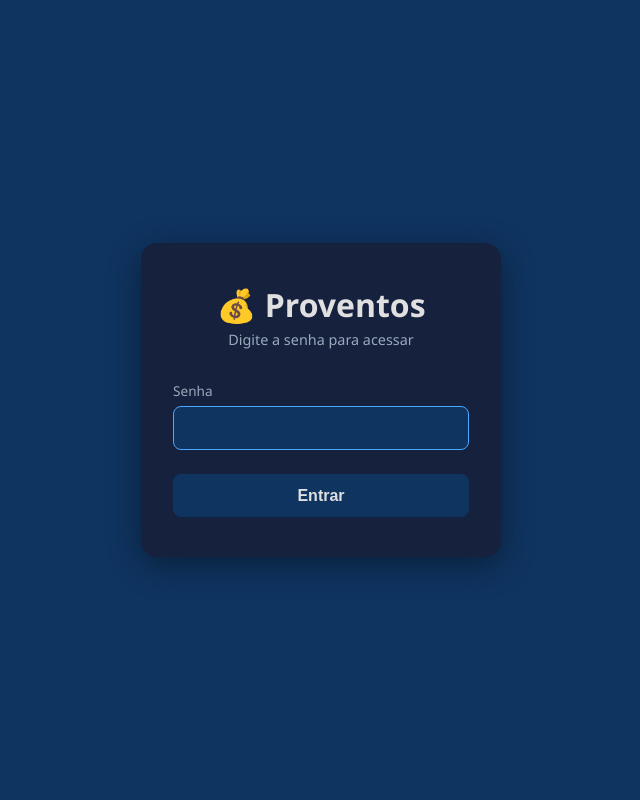
After one commit to fabiomirmar/dividendos, a Flask app: page /login in a window 1280 px wide. The commit adds this page. Shown: the whole page, without its empty margins (319-959 px from the left). Run offline with Flask 3, Linux system fonts and the light colour scheme.

Commit message:
Add optional password protection via -p/--password flag
- New -p/--password flag accepts a Base64-encoded password
- All routes protected by @_login_required decorator when password is set
- Login page (login.html) matches the existing dark theme
- Logout button appears in header only when password protection is active
- -p flag for port renamed to -P to free -p for password
- Flask session-based auth with random secret_key on each startup

Usage:
  python3 app.py -p $(echo -n 'minhasenha' | base64)

Co-authored-by: Copilot <223556219+Copilot@users.noreply.github.com>

```diff
--- a/app.py
+++ b/app.py
@@ -5,6 +5,8 @@ Uso:
   python3 app.py                          # sem configuração prévia
   python3 app.py --config carteira.yaml   # com arquivo de configuração
   python3 app.py -c carteira.yaml         # forma abreviada
+  python3 app.py -P 8080                  # porta personalizada
+  python3 app.py -p $(echo -n 'senha' | base64)   # com proteção por senha
 
 Acesse: http://localhost:5000
 """
@@ -15,7 +17,10 @@ import os
 import time
 import argparse
 from datetime import date
-from flask import Flask, render_template, request, jsonify, Response, stream_with_context
+import base64
+import secrets
+from functools import wraps
+from flask import Flask, render_template, request, jsonify, Response, stream_with_context, session, redirect, url_for
 
 try:
     import yaml
@@ -28,9 +33,23 @@ sys.path.insert(0, os.path.dirname(__file__))
 from core import buscar_proventos, agregar_por_mes, total_por_mes, MESES, MESES_CURTOS, INTER_REQ_DELAY
 
 app = Flask(__name__, static_folder=os.path.join(os.path.dirname(__file__), "static"))
+app.secret_key = secrets.token_hex(32)
 
 # Ativos pré-carregados do arquivo de configuração (lista de {ticker, qtd})
 app.config["ATIVOS_CONFIG"] = []
+app.config["PASSWORD"] = None  # None = sem proteção por senha
+
+
+def _login_required(f):
+    """Decorator: redireciona para login se senha estiver configurada e usuário não autenticado."""
+    @wraps(f)
+    def decorated(*args, **kwargs):
+        if app.config["PASSWORD"] and not session.get("autenticado"):
+            if request.is_json or request.headers.get("Accept") == "text/event-stream":
+                return jsonify({"erro": "Não autorizado"}), 401
+            return redirect(url_for("login", next=request.path))
+        return f(*args, **kwargs)
+    return decorated
 
 
 def _carregar_config(caminho: str) -> list[dict]:
@@ -101,18 +120,40 @@ def _processar_ticker(ticker: str, qtd: int, ano: int) -> dict:
     }
 
 
+@app.route("/login", methods=["GET", "POST"])
+def login():
+    erro = None
+    if request.method == "POST":
+        senha = request.form.get("senha", "")
+        if senha == app.config["PASSWORD"]:
+            session["autenticado"] = True
+            return redirect(request.args.get("next") or url_for("index"))
+        erro = "Senha incorreta."
+    return render_template("login.html", erro=erro)
+
+
+@app.route("/logout")
+def logout():
+    session.clear()
+    return redirect(url_for("login"))
+
+
 @app.route("/")
+@_login_required
 def index():
-    return render_template("index.html", ano=date.today().year)
+    return render_template("index.html", ano=date.today().year,
+                           has_password=bool(app.config["PASSWORD"]))
 
 
 @app.route("/api/config")
+@_login_required
 def api_config():
     """Retorna os ativos pré-carregados do arquivo de configuração."""
     return jsonify({"ativos": app.config["ATIVOS_CONFIG"]})
 
 
 @app.route("/api/proventos", methods=["POST"])
+@_login_required
 def api_proventos():
     body = request.get_json(force=True)
     ativos = body.get("ativos", [])   # [{ticker, qtd}]
@@ -147,6 +188,7 @@ def api_proventos():
 
 
 @app.route("/api/proventos/stream", methods=["POST"])
+@_login_required
 def api_proventos_stream():
     """
     Endpoint SSE: processa tickers um a um e emite eventos à medida que avança.
@@ -203,7 +245,8 @@ if __name__ == "__main__":
             "Exemplos:\n"
             "  python3 app.py\n"
             "  python3 app.py --config carteira.yaml\n"
-            "  python3 app.py -c carteira.yaml -p 8080\n"
+            "  python3 app.py -c carteira.yaml -P 8080\n"
+            "  python3 app.py -p $(echo -n 'minhasenha' | base64)\n"
         ),
     )
     parser.add_argument(
@@ -212,11 +255,16 @@ if __name__ == "__main__":
         help="Arquivo YAML com lista predefinida de ativos (tickers e cotas).",
     )
     parser.add_argument(
-        "-p", "--port",
+        "-P", "--port",
         type=int,
         default=int(os.environ.get("PORT", 5000)),
         metavar="PORTA",
         help="Porta do servidor (padrão: 5000).",
+    )
+    parser.add_argument(
+        "-p", "--password",
+        metavar="BASE64",
+        help="Senha em Base64 para proteger o acesso ao site.",
     )
     args = parser.parse_args()
 
@@ -235,5 +283,15 @@ if __name__ == "__main__":
             print(f"ERRO ao ler configuração: {e}")
             sys.exit(1)
 
+    if args.password:
+        try:
+            senha_decoded = base64.b64decode(args.password).decode("utf-8")
+            app.config["PASSWORD"] = senha_decoded
+            print("Proteção por senha ativada.")
+        except Exception:
+            print("ERRO: --password deve estar em formato Base64 válido.")
+            print("  Exemplo: python3 app.py -p $(echo -n 'minhasenha' | base64)")
+            sys.exit(1)
+
     print(f"Iniciando servidor em http://localhost:{args.port}")
     app.run(host="0.0.0.0", port=args.port, debug=False, threaded=True)
--- a/templates/index.html
+++ b/templates/index.html
@@ -27,6 +27,7 @@
       display: flex;
       align-items: center;
       gap: 1rem;
+      justify-content: space-between;
     }
     header h1 { font-size: 1.3rem; font-weight: 600; letter-spacing: .02em; }
     header span { font-size: .85rem; color: #94a3b8; }
@@ -251,6 +252,9 @@
   <div>
     <h1>💰 Proventos</h1>
     <span>Ações &amp; FIIs · Status Invest</span>
+  </div>
+  <div id="logout-btn" {% if not has_password %}style="display:none"{% endif %}>
+    <a href="/logout" style="color:#9ab;font-size:0.85rem;text-decoration:none;opacity:0.8">⎋ Sair</a>
   </div>
 </header>
 
--- /dev/null
+++ b/templates/login.html
@@ -0,0 +1,101 @@
+<!DOCTYPE html>
+<html lang="pt-BR">
+<head>
+  <meta charset="UTF-8" />
+  <meta name="viewport" content="width=device-width, initial-scale=1.0" />
+  <title>Proventos – Login</title>
+  <link rel="manifest" href="/static/manifest.json" />
+  <meta name="theme-color" content="#16213e" />
+  <link rel="apple-touch-icon" href="/static/icon-192.png" />
+  <style>
+    *, *::before, *::after { box-sizing: border-box; margin: 0; padding: 0; }
+
+    body {
+      min-height: 100dvh;
+      display: flex;
+      align-items: center;
+      justify-content: center;
+      background: #0f3460;
+      font-family: 'Segoe UI', system-ui, sans-serif;
+    }
+
+    .card {
+      background: #16213e;
+      border-radius: 16px;
+      padding: 2.5rem 2rem;
+      width: min(360px, 92vw);
+      box-shadow: 0 8px 32px rgba(0,0,0,0.4);
+      text-align: center;
+    }
+
+    .card h1 {
+      font-size: 2rem;
+      margin-bottom: 0.25rem;
+      color: #e0e0e0;
+    }
+
+    .card p.subtitle {
+      color: #9ab;
+      font-size: 0.9rem;
+      margin-bottom: 2rem;
+    }
+
+    label {
+      display: block;
+      text-align: left;
+      color: #9ab;
+      font-size: 0.85rem;
+      margin-bottom: 0.4rem;
+    }
+
+    input[type="password"] {
+      width: 100%;
+      padding: 0.75rem 1rem;
+      border-radius: 8px;
+      border: 1px solid #2a4a7f;
+      background: #0f3460;
+      color: #e0e0e0;
+      font-size: 1rem;
+      outline: none;
+      transition: border-color 0.2s;
+    }
+    input[type="password"]:focus {
+      border-color: #4da6ff;
+    }
+
+    .erro {
+      margin-top: 0.75rem;
+      color: #ff6b6b;
+      font-size: 0.875rem;
+    }
+
+    button {
+      margin-top: 1.5rem;
+      width: 100%;
+      padding: 0.8rem;
+      border: none;
+      border-radius: 8px;
+      background: #0f3460;
+      color: #e0e0e0;
+      font-size: 1rem;
+      font-weight: 600;
+      cursor: pointer;
+      transition: background 0.2s;
+    }
+    button:hover { background: #1a4a7a; }
+    button:active { background: #0d2a50; }
+  </style>
+</head>
+<body>
+  <div class="card">
+    <h1>💰 Proventos</h1>
+    <p class="subtitle">Digite a senha para acessar</p>
+    <form method="POST">
+      <label for="senha">Senha</label>
+      <input type="password" id="senha" name="senha" autofocus autocomplete="current-password" />
+      {% if erro %}<p class="erro">{{ erro }}</p>{% endif %}
+      <button type="submit">Entrar</button>
+    </form>
+  </div>
+</body>
+</html>
```
